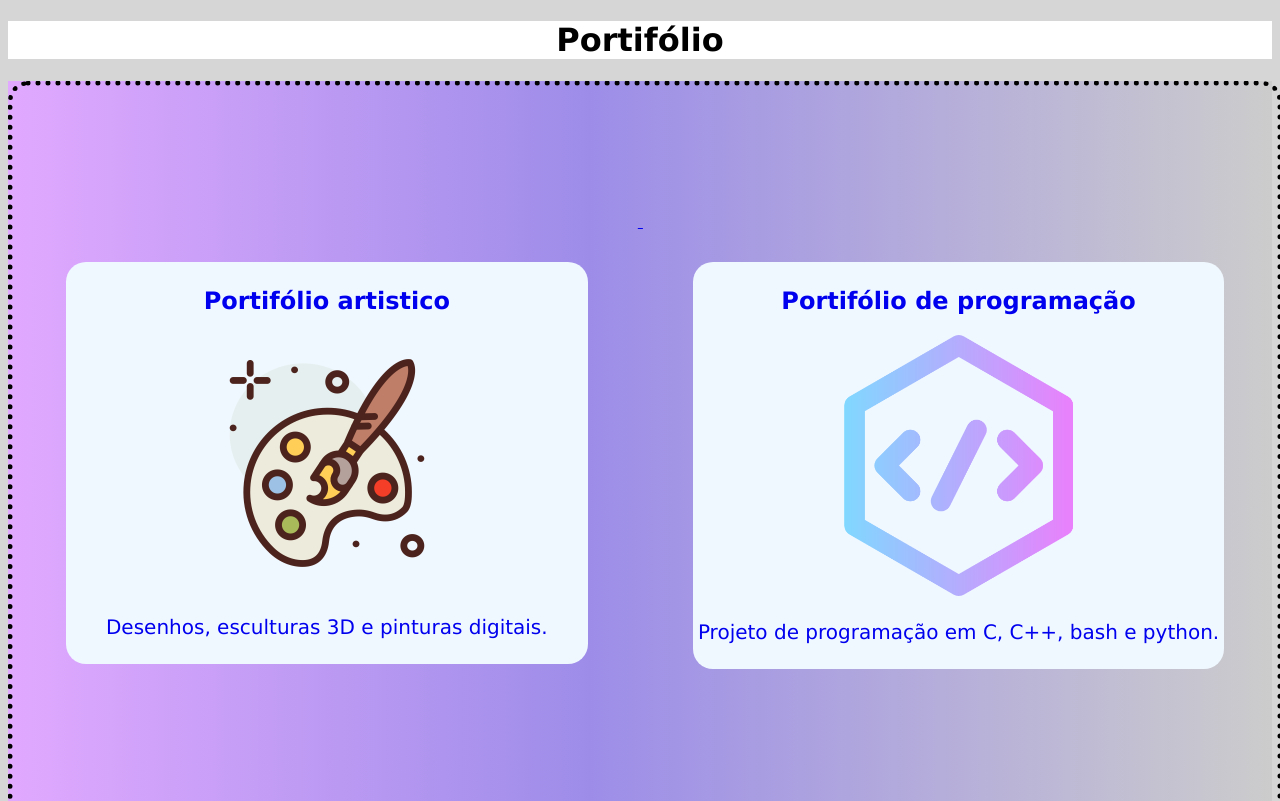
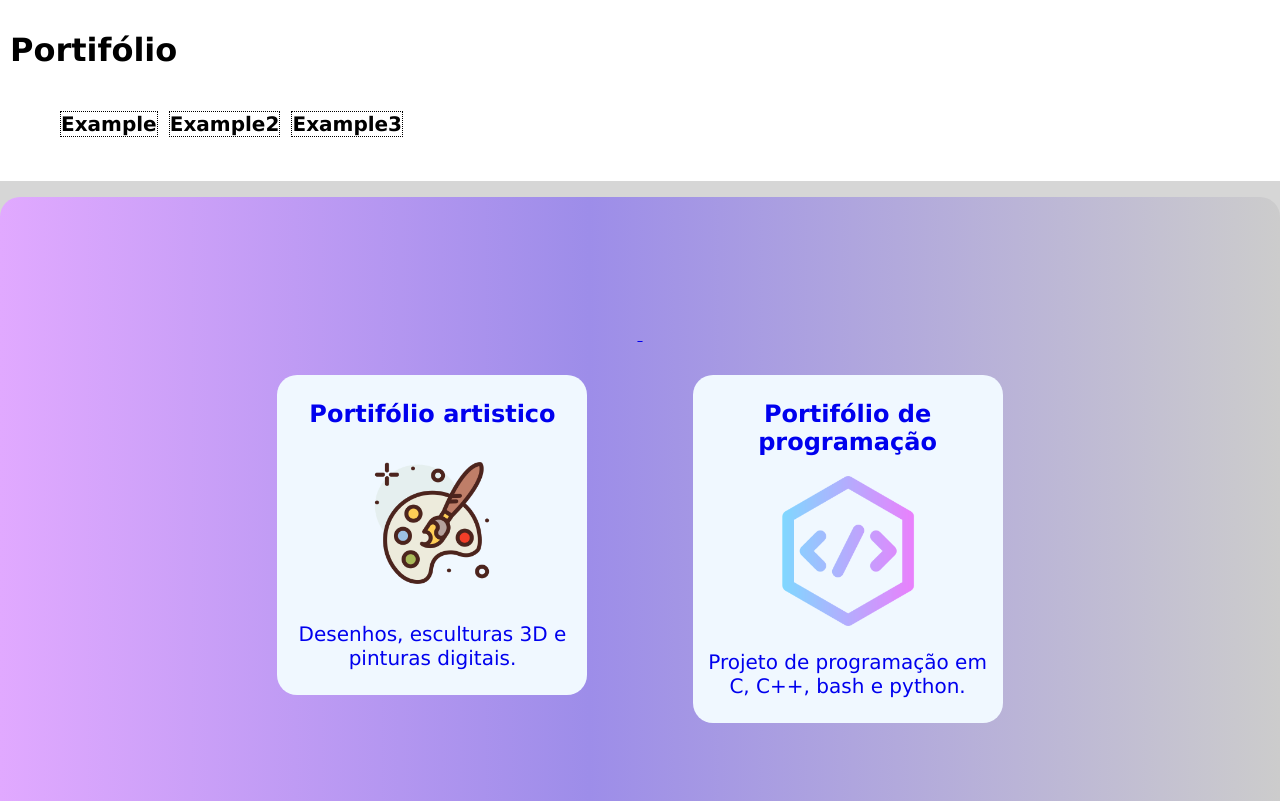
Before and after one commit to marycosta/Alura, a plain HTML site: page HTML-CSS/portifolio/index.html in a window 1280 px wide. Shown: the top 801 px of the page. Drawn offline with Linux system fonts and the light colour scheme.

Commit message:
Updating portifolio

```diff
--- a/HTML-CSS/portifolio/index.html
+++ b/HTML-CSS/portifolio/index.html
@@ -6,7 +6,20 @@
         <link rel="stylesheet" href="style.css">
     </head>
     <header>
-        <h1>Portifólio<h1>
+        <h1 class="page_title">Portifólio<h1>
+            <nav class="header_navbar">
+                <ul>
+                    <li>
+                        Example
+                    </li>
+                    <li>
+                        Example2
+                    </li>
+                    <li>
+                        Example3
+                    </li>
+                </ul>
+            </nav>
 
     </header>
     <body>
@@ -40,6 +53,6 @@
         </ul>
     </body>
     <footer>
-        <img src="img/footer_banner.jpg" alt="">
+        <a href="contact.html">Contato</a>
     </footer>
 </html>
--- a/HTML-CSS/portifolio/style.css
+++ b/HTML-CSS/portifolio/style.css
@@ -1,35 +1,36 @@
 body{
     font-family:Verdana, Geneva, Tahoma, sans-serif;
     background: #CCCC;
+    margin: 0px;
 }
 p {
     font-size: 20px;
 }
 header{
+    margin-top: 0%;
+    padding: 10px;
     background-color: white;
-    text-align: center;
-    border: 0;
+    size: 100%;
 }
 footer{
-    border: 0;
+    text-align: center;
+    padding: 20px;
 }
 footer img{
     width: 100%;
-    margin: 0 0;
+    margin: 0;
 }
 .main{
     background: rgb(225,169,255);
+    border-radius: 20px;
     background: linear-gradient(90deg, rgba(225,169,255,1) 0%, rgba(157,141,233,1) 46%, rgba(204,204,204,1) 100%);}
 .itens_port{
     text-align: center;
-    border: 5px;
-    border-radius: 20px;
-    border-style: dotted;
-    border-color:black ;
     width: 100%;
     padding: 10% 0;
 }
 .itens_port li {
+    width: 300px;
     border: 5px;
     border-radius: 20px;
     border-style: hidden;
@@ -42,11 +43,29 @@ footer img{
     margin-right: 5%;
     padding: 5px;
     margin: 50px;
+    transition: 1s all;
 }
 .itens_port img{
     width: 50%;
 }
 
-.itens_port a:hover{
+.itens_port li:hover{
     opacity: 50%;
+    transform: scale(1.2)  rotate(3deg);
 }
+
+.page_title{
+    text-align: left;
+}
+.header_navbar{
+    margin: 10px;
+    position: relative;
+
+}
+.header_navbar li{
+    border:1px;
+    border-style: dotted;
+    border-color: black;
+    display: inline-block;
+    font-size: 20px;
+}
```
Also changed, not shown: HTML-CSS/portifolio/contact.html (+15 -7 lines).
